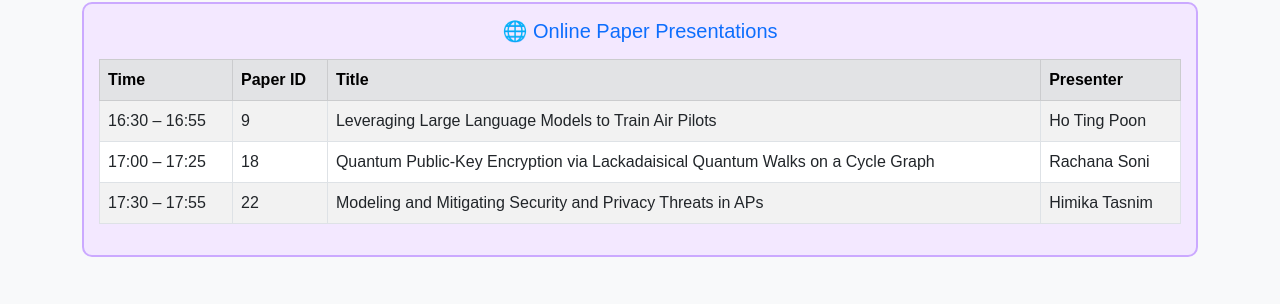
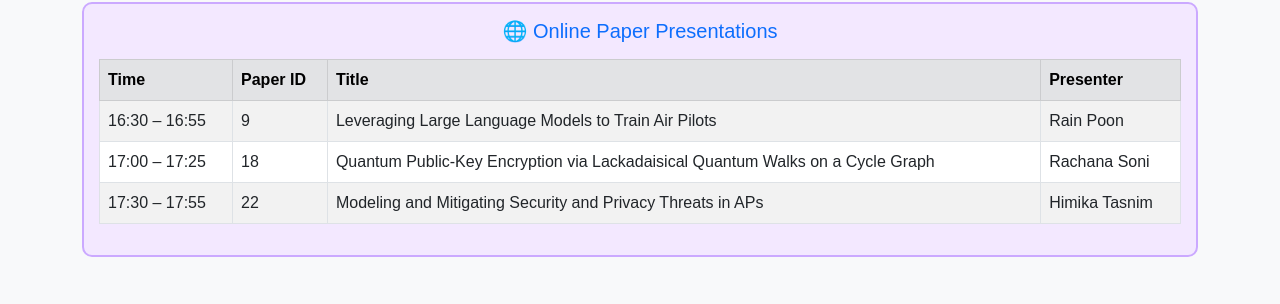
Before and after one commit to icea2025/latrobe, a Jekyll site: the page program/index.html, which Jekyll copies as it is, in a window 1280 px wide and 900 px high, scrolled down 2272 px. Shown: the part 148-452 px from the top of the window. Built offline with Jekyll 4.4.1, drawn with Linux system fonts in a browser that asks for light colours.

Commit message:
Update index.html

```diff
--- a/program/index.html
+++ b/program/index.html
@@ -217,7 +217,7 @@
         <tr><th>Time</th><th>Paper ID</th><th>Title</th><th>Presenter</th></tr>
       </thead>
       <tbody>
-        <tr><td>16:30 – 16:55</td><td>9</td><td>Leveraging Large Language Models to Train Air Pilots</td><td>Ho Ting Poon</td></tr>
+        <tr><td>16:30 – 16:55</td><td>9</td><td>Leveraging Large Language Models to Train Air Pilots</td><td>Rain Poon</td></tr>
         <tr><td>17:00 – 17:25</td><td>18</td><td>Quantum Public-Key Encryption via Lackadaisical Quantum Walks on a Cycle Graph</td><td>Rachana Soni</td></tr>
         <tr><td>17:30 – 17:55</td><td>22</td><td>Modeling and Mitigating Security and Privacy Threats in APs</td><td>Himika Tasnim</td></tr>
       </tbody>
```
